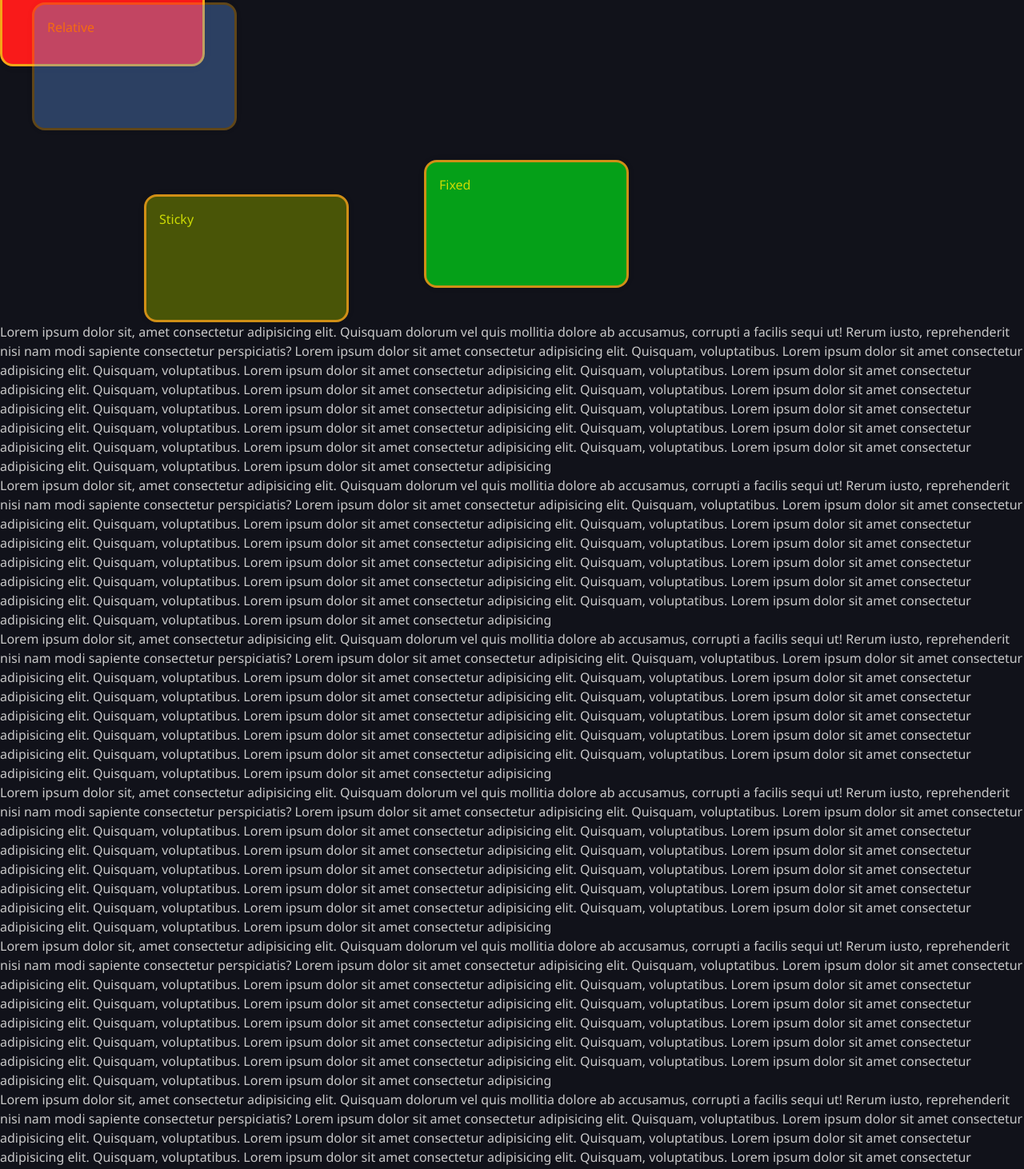
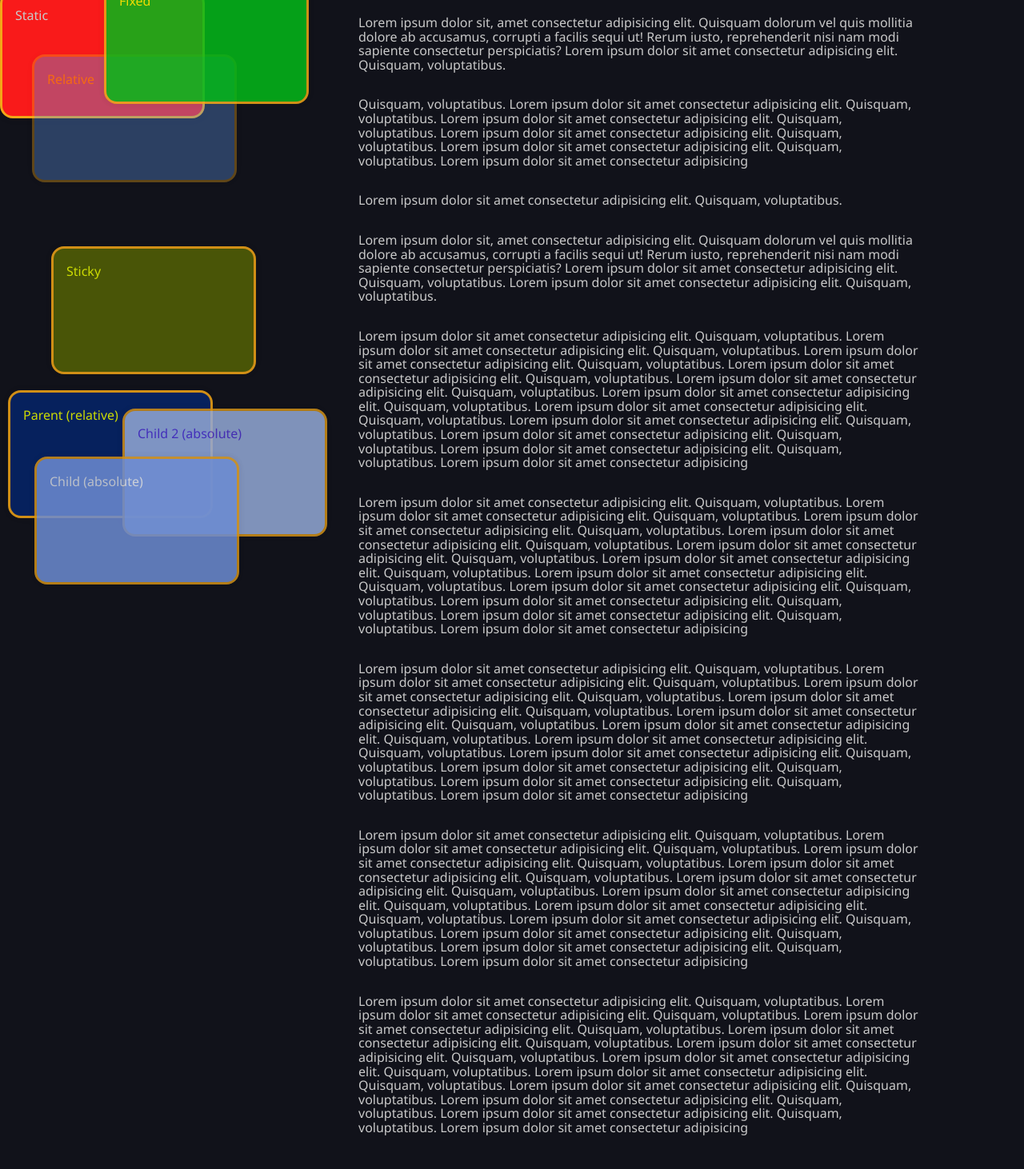
Before and after one commit to aquacalc/s5-global-state, a SvelteKit app: page /route-one in a window 1280 px wide. Shown: the part 160-1622 px from the top of the page at 80% size. Built offline with nearby package versions, Linux system fonts and the light colour scheme.

Commit message:
Refactor layout structure and styles in Route One page

```diff
--- a/src/routes/route-one/+page.svelte
+++ b/src/routes/route-one/+page.svelte
@@ -4,6 +4,27 @@
 
 <h1>This is Route One</h1>
 
+<hr />
+
+<div class="section">
+	<!-- <div class="text">
+		Lorem ipsum dolor sit, amet consectetur adipisicing elit. Quisquam dolorum vel quis mollitia
+		dolore ab accusamus, corrupti a facilis sequi ut! Rerum iusto, reprehenderit nisi nam modi
+		sapiente consectetur perspiciatis? Lorem ipsum dolor sit amet consectetur adipisicing elit.
+		Quisquam, voluptatibus. Lorem ipsum dolor sit amet consectetur adipisicing elit. Quisquam,
+		voluptatibus. Lorem ipsum dolor sit amet consectetur adipisicing elit. Quisquam, voluptatibus.
+		Lorem ipsum dolor sit amet consectetur adipisicing elit. Quisquam, voluptatibus. Lorem ipsum
+		dolor sit amet consectetur adipisicing elit. Quisquam, voluptatibus. Lorem ipsum dolor sit amet
+		consectetur adipisicing elit. Quisquam, voluptatibus. Lorem ipsum dolor sit amet consectetur
+		adipisicing elit. Quisquam, voluptatibus. Lorem ipsum dolor sit amet consectetur adipisicing
+		elit. Quisquam, voluptatibus. Lorem ipsum dolor sit amet consectetur adipisicing elit. Quisquam,
+		voluptatibus. Lorem ipsum dolor sit amet consectetur adipisicing elit. Quisquam, voluptatibus.
+		Lorem ipsum dolor sit amet consectetur adipisicing elit. Quisquam, voluptatibus. Lorem ipsum
+		dolor sit amet consectetur adipisicing elit. Quisquam, voluptatibus. Lorem ipsum dolor sit amet
+		consectetur adipisicing
+	</div> -->
+
+	<div class="col-">
 		<div class="static">
 			<h1>Static</h1>
 		</div>
@@ -20,21 +41,35 @@
 			<h1>Sticky</h1>
 		</div>
 
+		<div class="parent-relative">
+			<h1>Parent (relative)</h1>
+			<div class="child-absolute">
+				<h1>Child (absolute)</h1>
+			</div>
+			<div class="child-absolute-2">
+				<h1>Child 2 (absolute)</h1>
+			</div>
+		</div>
+	</div>
+
+	<div class="col-right">
 		<div class="text">
 			Lorem ipsum dolor sit, amet consectetur adipisicing elit. Quisquam dolorum vel quis mollitia
 			dolore ab accusamus, corrupti a facilis sequi ut! Rerum iusto, reprehenderit nisi nam modi
 			sapiente consectetur perspiciatis? Lorem ipsum dolor sit amet consectetur adipisicing elit.
+			Quisquam, voluptatibus.
+		</div>
+
+		<div class="text">
 			Quisquam, voluptatibus. Lorem ipsum dolor sit amet consectetur adipisicing elit. Quisquam,
 			voluptatibus. Lorem ipsum dolor sit amet consectetur adipisicing elit. Quisquam, voluptatibus.
-	Lorem ipsum dolor sit amet consectetur adipisicing elit. Quisquam, voluptatibus. Lorem ipsum dolor
-	sit amet consectetur adipisicing elit. Quisquam, voluptatibus. Lorem ipsum dolor sit amet
-	consectetur adipisicing elit. Quisquam, voluptatibus. Lorem ipsum dolor sit amet consectetur
-	adipisicing elit. Quisquam, voluptatibus. Lorem ipsum dolor sit amet consectetur adipisicing elit.
-	Quisquam, voluptatibus. Lorem ipsum dolor sit amet consectetur adipisicing elit. Quisquam,
-	voluptatibus. Lorem ipsum dolor sit amet consectetur adipisicing elit. Quisquam, voluptatibus.
-	Lorem ipsum dolor sit amet consectetur adipisicing elit. Quisquam, voluptatibus. Lorem ipsum dolor
-	sit amet consectetur adipisicing elit. Quisquam, voluptatibus. Lorem ipsum dolor sit amet
-	consectetur adipisicing
+			Lorem ipsum dolor sit amet consectetur adipisicing elit. Quisquam, voluptatibus. Lorem ipsum
+			dolor sit amet consectetur adipisicing elit. Quisquam, voluptatibus. Lorem ipsum dolor sit
+			amet consectetur adipisicing
+		</div>
+
+		<div class="text">
+			Lorem ipsum dolor sit amet consectetur adipisicing elit. Quisquam, voluptatibus.
 		</div>
 
 		<div class="text">
@@ -42,121 +77,94 @@
 			dolore ab accusamus, corrupti a facilis sequi ut! Rerum iusto, reprehenderit nisi nam modi
 			sapiente consectetur perspiciatis? Lorem ipsum dolor sit amet consectetur adipisicing elit.
 			Quisquam, voluptatibus. Lorem ipsum dolor sit amet consectetur adipisicing elit. Quisquam,
-	voluptatibus. Lorem ipsum dolor sit amet consectetur adipisicing elit. Quisquam, voluptatibus.
-	Lorem ipsum dolor sit amet consectetur adipisicing elit. Quisquam, voluptatibus. Lorem ipsum dolor
-	sit amet consectetur adipisicing elit. Quisquam, voluptatibus. Lorem ipsum dolor sit amet
-	consectetur adipisicing elit. Quisquam, voluptatibus. Lorem ipsum dolor sit amet consectetur
-	adipisicing elit. Quisquam, voluptatibus. Lorem ipsum dolor sit amet consectetur adipisicing elit.
-	Quisquam, voluptatibus. Lorem ipsum dolor sit amet consectetur adipisicing elit. Quisquam,
-	voluptatibus. Lorem ipsum dolor sit amet consectetur adipisicing elit. Quisquam, voluptatibus.
-	Lorem ipsum dolor sit amet consectetur adipisicing elit. Quisquam, voluptatibus. Lorem ipsum dolor
-	sit amet consectetur adipisicing elit. Quisquam, voluptatibus. Lorem ipsum dolor sit amet
-	consectetur adipisicing
+			voluptatibus.
 		</div>
 
 		<div class="text">
-	Lorem ipsum dolor sit, amet consectetur adipisicing elit. Quisquam dolorum vel quis mollitia
-	dolore ab accusamus, corrupti a facilis sequi ut! Rerum iusto, reprehenderit nisi nam modi
-	sapiente consectetur perspiciatis? Lorem ipsum dolor sit amet consectetur adipisicing elit.
+			Lorem ipsum dolor sit amet consectetur adipisicing elit. Quisquam, voluptatibus. Lorem ipsum
+			dolor sit amet consectetur adipisicing elit. Quisquam, voluptatibus. Lorem ipsum dolor sit
+			amet consectetur adipisicing elit. Quisquam, voluptatibus. Lorem ipsum dolor sit amet
+			consectetur adipisicing elit. Quisquam, voluptatibus. Lorem ipsum dolor sit amet consectetur
+			adipisicing elit. Quisquam, voluptatibus. Lorem ipsum dolor sit amet consectetur adipisicing
+			elit. Quisquam, voluptatibus. Lorem ipsum dolor sit amet consectetur adipisicing elit.
 			Quisquam, voluptatibus. Lorem ipsum dolor sit amet consectetur adipisicing elit. Quisquam,
 			voluptatibus. Lorem ipsum dolor sit amet consectetur adipisicing elit. Quisquam, voluptatibus.
-	Lorem ipsum dolor sit amet consectetur adipisicing elit. Quisquam, voluptatibus. Lorem ipsum dolor
-	sit amet consectetur adipisicing elit. Quisquam, voluptatibus. Lorem ipsum dolor sit amet
-	consectetur adipisicing elit. Quisquam, voluptatibus. Lorem ipsum dolor sit amet consectetur
-	adipisicing elit. Quisquam, voluptatibus. Lorem ipsum dolor sit amet consectetur adipisicing elit.
-	Quisquam, voluptatibus. Lorem ipsum dolor sit amet consectetur adipisicing elit. Quisquam,
-	voluptatibus. Lorem ipsum dolor sit amet consectetur adipisicing elit. Quisquam, voluptatibus.
-	Lorem ipsum dolor sit amet consectetur adipisicing elit. Quisquam, voluptatibus. Lorem ipsum dolor
-	sit amet consectetur adipisicing elit. Quisquam, voluptatibus. Lorem ipsum dolor sit amet
-	consectetur adipisicing
+			Lorem ipsum dolor sit amet consectetur adipisicing elit. Quisquam, voluptatibus. Lorem ipsum
+			dolor sit amet consectetur adipisicing
 		</div>
 
 		<div class="text">
-	Lorem ipsum dolor sit, amet consectetur adipisicing elit. Quisquam dolorum vel quis mollitia
-	dolore ab accusamus, corrupti a facilis sequi ut! Rerum iusto, reprehenderit nisi nam modi
-	sapiente consectetur perspiciatis? Lorem ipsum dolor sit amet consectetur adipisicing elit.
+			Lorem ipsum dolor sit amet consectetur adipisicing elit. Quisquam, voluptatibus. Lorem ipsum
+			dolor sit amet consectetur adipisicing elit. Quisquam, voluptatibus. Lorem ipsum dolor sit
+			amet consectetur adipisicing elit. Quisquam, voluptatibus. Lorem ipsum dolor sit amet
+			consectetur adipisicing elit. Quisquam, voluptatibus. Lorem ipsum dolor sit amet consectetur
+			adipisicing elit. Quisquam, voluptatibus. Lorem ipsum dolor sit amet consectetur adipisicing
+			elit. Quisquam, voluptatibus. Lorem ipsum dolor sit amet consectetur adipisicing elit.
 			Quisquam, voluptatibus. Lorem ipsum dolor sit amet consectetur adipisicing elit. Quisquam,
 			voluptatibus. Lorem ipsum dolor sit amet consectetur adipisicing elit. Quisquam, voluptatibus.
-	Lorem ipsum dolor sit amet consectetur adipisicing elit. Quisquam, voluptatibus. Lorem ipsum dolor
-	sit amet consectetur adipisicing elit. Quisquam, voluptatibus. Lorem ipsum dolor sit amet
-	consectetur adipisicing elit. Quisquam, voluptatibus. Lorem ipsum dolor sit amet consectetur
-	adipisicing elit. Quisquam, voluptatibus. Lorem ipsum dolor sit amet consectetur adipisicing elit.
-	Quisquam, voluptatibus. Lorem ipsum dolor sit amet consectetur adipisicing elit. Quisquam,
-	voluptatibus. Lorem ipsum dolor sit amet consectetur adipisicing elit. Quisquam, voluptatibus.
-	Lorem ipsum dolor sit amet consectetur adipisicing elit. Quisquam, voluptatibus. Lorem ipsum dolor
-	sit amet consectetur adipisicing elit. Quisquam, voluptatibus. Lorem ipsum dolor sit amet
-	consectetur adipisicing
+			Lorem ipsum dolor sit amet consectetur adipisicing elit. Quisquam, voluptatibus. Lorem ipsum
+			dolor sit amet consectetur adipisicing
 		</div>
 
 		<div class="text">
-	Lorem ipsum dolor sit, amet consectetur adipisicing elit. Quisquam dolorum vel quis mollitia
-	dolore ab accusamus, corrupti a facilis sequi ut! Rerum iusto, reprehenderit nisi nam modi
-	sapiente consectetur perspiciatis? Lorem ipsum dolor sit amet consectetur adipisicing elit.
+			Lorem ipsum dolor sit amet consectetur adipisicing elit. Quisquam, voluptatibus. Lorem ipsum
+			dolor sit amet consectetur adipisicing elit. Quisquam, voluptatibus. Lorem ipsum dolor sit
+			amet consectetur adipisicing elit. Quisquam, voluptatibus. Lorem ipsum dolor sit amet
+			consectetur adipisicing elit. Quisquam, voluptatibus. Lorem ipsum dolor sit amet consectetur
+			adipisicing elit. Quisquam, voluptatibus. Lorem ipsum dolor sit amet consectetur adipisicing
+			elit. Quisquam, voluptatibus. Lorem ipsum dolor sit amet consectetur adipisicing elit.
 			Quisquam, voluptatibus. Lorem ipsum dolor sit amet consectetur adipisicing elit. Quisquam,
 			voluptatibus. Lorem ipsum dolor sit amet consectetur adipisicing elit. Quisquam, voluptatibus.
-	Lorem ipsum dolor sit amet consectetur adipisicing elit. Quisquam, voluptatibus. Lorem ipsum dolor
-	sit amet consectetur adipisicing elit. Quisquam, voluptatibus. Lorem ipsum dolor sit amet
-	consectetur adipisicing elit. Quisquam, voluptatibus. Lorem ipsum dolor sit amet consectetur
-	adipisicing elit. Quisquam, voluptatibus. Lorem ipsum dolor sit amet consectetur adipisicing elit.
-	Quisquam, voluptatibus. Lorem ipsum dolor sit amet consectetur adipisicing elit. Quisquam,
-	voluptatibus. Lorem ipsum dolor sit amet consectetur adipisicing elit. Quisquam, voluptatibus.
-	Lorem ipsum dolor sit amet consectetur adipisicing elit. Quisquam, voluptatibus. Lorem ipsum dolor
-	sit amet consectetur adipisicing elit. Quisquam, voluptatibus. Lorem ipsum dolor sit amet
-	consectetur adipisicing
+			Lorem ipsum dolor sit amet consectetur adipisicing elit. Quisquam, voluptatibus. Lorem ipsum
+			dolor sit amet consectetur adipisicing
 		</div>
 
 		<div class="text">
-	Lorem ipsum dolor sit, amet consectetur adipisicing elit. Quisquam dolorum vel quis mollitia
-	dolore ab accusamus, corrupti a facilis sequi ut! Rerum iusto, reprehenderit nisi nam modi
-	sapiente consectetur perspiciatis? Lorem ipsum dolor sit amet consectetur adipisicing elit.
+			Lorem ipsum dolor sit amet consectetur adipisicing elit. Quisquam, voluptatibus. Lorem ipsum
+			dolor sit amet consectetur adipisicing elit. Quisquam, voluptatibus. Lorem ipsum dolor sit
+			amet consectetur adipisicing elit. Quisquam, voluptatibus. Lorem ipsum dolor sit amet
+			consectetur adipisicing elit. Quisquam, voluptatibus. Lorem ipsum dolor sit amet consectetur
+			adipisicing elit. Quisquam, voluptatibus. Lorem ipsum dolor sit amet consectetur adipisicing
+			elit. Quisquam, voluptatibus. Lorem ipsum dolor sit amet consectetur adipisicing elit.
 			Quisquam, voluptatibus. Lorem ipsum dolor sit amet consectetur adipisicing elit. Quisquam,
 			voluptatibus. Lorem ipsum dolor sit amet consectetur adipisicing elit. Quisquam, voluptatibus.
-	Lorem ipsum dolor sit amet consectetur adipisicing elit. Quisquam, voluptatibus. Lorem ipsum dolor
-	sit amet consectetur adipisicing elit. Quisquam, voluptatibus. Lorem ipsum dolor sit amet
-	consectetur adipisicing elit. Quisquam, voluptatibus. Lorem ipsum dolor sit amet consectetur
-	adipisicing elit. Quisquam, voluptatibus. Lorem ipsum dolor sit amet consectetur adipisicing elit.
-	Quisquam, voluptatibus. Lorem ipsum dolor sit amet consectetur adipisicing elit. Quisquam,
-	voluptatibus. Lorem ipsum dolor sit amet consectetur adipisicing elit. Quisquam, voluptatibus.
-	Lorem ipsum dolor sit amet consectetur adipisicing elit. Quisquam, voluptatibus. Lorem ipsum dolor
-	sit amet consectetur adipisicing elit. Quisquam, voluptatibus. Lorem ipsum dolor sit amet
-	consectetur adipisicing
+			Lorem ipsum dolor sit amet consectetur adipisicing elit. Quisquam, voluptatibus. Lorem ipsum
+			dolor sit amet consectetur adipisicing
 		</div>
 
 		<div class="text">
-	Lorem ipsum dolor sit, amet consectetur adipisicing elit. Quisquam dolorum vel quis mollitia
-	dolore ab accusamus, corrupti a facilis sequi ut! Rerum iusto, reprehenderit nisi nam modi
-	sapiente consectetur perspiciatis? Lorem ipsum dolor sit amet consectetur adipisicing elit.
+			Lorem ipsum dolor sit amet consectetur adipisicing elit. Quisquam, voluptatibus. Lorem ipsum
+			dolor sit amet consectetur adipisicing elit. Quisquam, voluptatibus. Lorem ipsum dolor sit
+			amet consectetur adipisicing elit. Quisquam, voluptatibus. Lorem ipsum dolor sit amet
+			consectetur adipisicing elit. Quisquam, voluptatibus. Lorem ipsum dolor sit amet consectetur
+			adipisicing elit. Quisquam, voluptatibus. Lorem ipsum dolor sit amet consectetur adipisicing
+			elit. Quisquam, voluptatibus. Lorem ipsum dolor sit amet consectetur adipisicing elit.
 			Quisquam, voluptatibus. Lorem ipsum dolor sit amet consectetur adipisicing elit. Quisquam,
 			voluptatibus. Lorem ipsum dolor sit amet consectetur adipisicing elit. Quisquam, voluptatibus.
-	Lorem ipsum dolor sit amet consectetur adipisicing elit. Quisquam, voluptatibus. Lorem ipsum dolor
-	sit amet consectetur adipisicing elit. Quisquam, voluptatibus. Lorem ipsum dolor sit amet
-	consectetur adipisicing elit. Quisquam, voluptatibus. Lorem ipsum dolor sit amet consectetur
-	adipisicing elit. Quisquam, voluptatibus. Lorem ipsum dolor sit amet consectetur adipisicing elit.
-	Quisquam, voluptatibus. Lorem ipsum dolor sit amet consectetur adipisicing elit. Quisquam,
-	voluptatibus. Lorem ipsum dolor sit amet consectetur adipisicing elit. Quisquam, voluptatibus.
-	Lorem ipsum dolor sit amet consectetur adipisicing elit. Quisquam, voluptatibus. Lorem ipsum dolor
-	sit amet consectetur adipisicing elit. Quisquam, voluptatibus. Lorem ipsum dolor sit amet
-	consectetur adipisicing
+			Lorem ipsum dolor sit amet consectetur adipisicing elit. Quisquam, voluptatibus. Lorem ipsum
+			dolor sit amet consectetur adipisicing
 		</div>
-
-<div class="text">
-	Lorem ipsum dolor sit, amet consectetur adipisicing elit. Quisquam dolorum vel quis mollitia
-	dolore ab accusamus, corrupti a facilis sequi ut! Rerum iusto, reprehenderit nisi nam modi
-	sapiente consectetur perspiciatis? Lorem ipsum dolor sit amet consectetur adipisicing elit.
-	Quisquam, voluptatibus. Lorem ipsum dolor sit amet consectetur adipisicing elit. Quisquam,
-	voluptatibus. Lorem ipsum dolor sit amet consectetur adipisicing elit. Quisquam, voluptatibus.
-	Lorem ipsum dolor sit amet consectetur adipisicing elit. Quisquam, voluptatibus. Lorem ipsum dolor
-	sit amet consectetur adipisicing elit. Quisquam, voluptatibus. Lorem ipsum dolor sit amet
-	consectetur adipisicing elit. Quisquam, voluptatibus. Lorem ipsum dolor sit amet consectetur
-	adipisicing elit. Quisquam, voluptatibus. Lorem ipsum dolor sit amet consectetur adipisicing elit.
-	Quisquam, voluptatibus. Lorem ipsum dolor sit amet consectetur adipisicing elit. Quisquam,
-	voluptatibus. Lorem ipsum dolor sit amet consectetur adipisicing elit. Quisquam, voluptatibus.
-	Lorem ipsum dolor sit amet consectetur adipisicing elit. Quisquam, voluptatibus. Lorem ipsum dolor
-	sit amet consectetur adipisicing elit. Quisquam, voluptatibus. Lorem ipsum dolor sit amet
-	consectetur adipisicing
+	</div>
 </div>
 
 <style>
+	.section {
+		display: grid;
+		grid-template-columns: 1fr 3fr;
+		/* flex-direction: column;
+		align-items: center; */
+	}
+
+	.text {
+		margin: 2em 8em;
+		/* font-size: 1.5rem; */
+		line-height: 1.1rem;
+	}
+
+	hr {
+		margin: 2em 8em;
+	}
+
 	.static {
 		background-color: #f91a1a;
 		border-radius: 1rem;
@@ -193,8 +201,8 @@
 		color: rgb(238, 255, 0);
 		opacity: 0.85;
 		position: fixed;
-		top: 360px;
-		left: 530px;
+		top: 130px;
+		left: 130px;
 	}
 
 	.sticky {
@@ -209,6 +217,55 @@
 		opacity: 0.85;
 		position: sticky;
 		top: 60px;
-		left: 180px;
+		left: 480px;
+		z-index: 20;
+	}
+
+	.parent-relative {
+		background-color: #05256a;
+		border-radius: 1rem;
+		box-shadow: 0 0 10px rgba(0, 0, 0, 0.1);
+		padding: 1em;
+		height: 20vh; /* for browser compatibility (if no support for dvh) */
+		width: 20vw;
+		border: 3px solid #f3a617;
+		color: rgb(238, 255, 0);
+		opacity: 0.85;
+		position: relative;
+		top: 20px;
+		left: 10px;
+		z-index: 10;
+	}
+
+	.child-absolute {
+		background-color: #7da2f3;
+		border-radius: 1rem;
+		box-shadow: 0 0 10px rgba(0, 0, 0, 0.1);
+		padding: 1em;
+		height: 20vh; /* for browser compatibility (if no support for dvh) */
+		width: 20vw;
+		border: 3px solid #f3a617;
+		color: #fff;
+		opacity: 0.85;
+		position: absolute;
+		top: 80px;
+		left: 30px;
+		z-index: 100;
+	}
+
+	.child-absolute-2 {
+		background-color: #abc4f8;
+		border-radius: 1rem;
+		box-shadow: 0 0 10px rgba(0, 0, 0, 0.1);
+		padding: 1em;
+		height: 20vh; /* for browser compatibility (if no support for dvh) */
+		width: 20vw;
+		border: 3px solid #f3a617;
+		color: #5a3aec;
+		opacity: 0.85;
+		position: absolute;
+		top: 20px;
+		left: 140px;
+		z-index: 10;
 	}
 </style>
```
Lines whose indentation alone changed are shown as unchanged.
